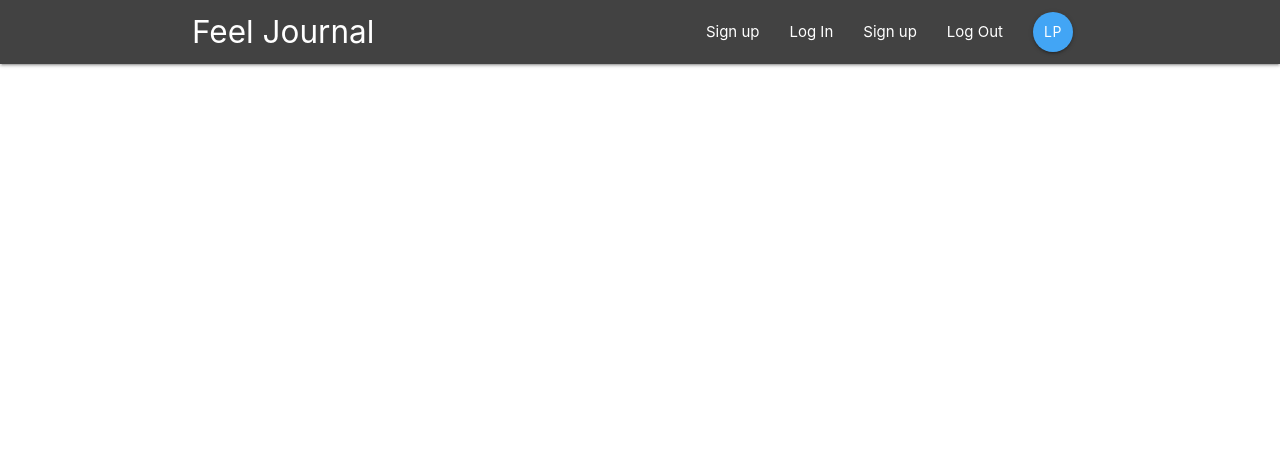
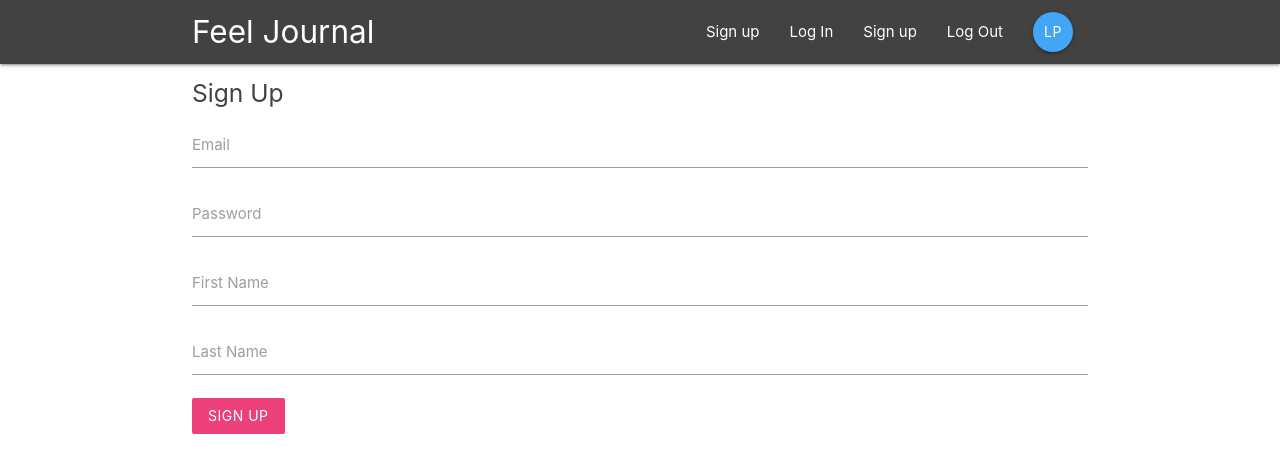
Before and after one commit to lphamski/feel-journal, a React (Create React App) app: page /signup in a window 1280 px wide. Shown: the top 472 px of the page. Built offline with nearby package versions, Linux system fonts and the light colour scheme.

Commit message:
signup/in components

```diff
--- a/public/index.html
+++ b/public/index.html
@@ -39,5 +39,6 @@
       To begin the development, run `npm start` or `yarn start`.
       To create a production bundle, use `npm run build` or `yarn build`.
     -->
+    <script src="https://cdnjs.cloudflare.com/ajax/libs/materialize/1.0.0/js/materialize.min.js"></script>
   </body>
 </html>
--- a/src/App.js
+++ b/src/App.js
@@ -3,6 +3,8 @@
 import {BrowserRouter, Switch, Route} from 'react-router-dom';
 import Dashboard from './components/dashboard/Dashboard';
 import ProjectDetails from './components/projects/ProjectDetails';
+import Signin from './components/auth/Signin';
+import Signup from './components/auth/Signup';
 
 function App() {
   return (
@@ -12,6 +14,8 @@
         <Switch>
           <Route exact path='/' component={Dashboard}/>
           <Route path='/project/:id' component={ProjectDetails} />
+          <Route path='/signin' component={Signin}/>
+          <Route path='/signup' component={Signup}/>
         </Switch>
       </div>
     </BrowserRouter>
--- a/src/components/auth/Signin.js
+++ b/src/components/auth/Signin.js
@@ -1,10 +1,40 @@
 import React, { Component } from 'react'
 
 class Signin extends Component {
+    state = {
+        email:'',
+        password:'',
+    }
+
+    handleChange = (e) => {
+        this.setState({
+            [e.target.id]: e.target.value
+        })
+    }
+
+    handleSubmit = (e) => {
+        e.preventDefault();
+        console.log(this.state);
+    }
+
     render() {
+        {/* going to need a class component to store a local state of user data */}
         return (
             <div className="container">
-
+                <form onSubmit={this.handleSubmit} className="white">
+                    <h5 className="grey-text text-darken-3">Sign In</h5>
+                    <div className="input-field">
+                        <label htmlFor="email">Email</label>
+                        <input type="email" id="email" onChange={this.handleChange}></input>
+                    </div>
+                    <div className="input-field">
+                        <label htmlFor="password">Password</label>
+                        <input type="password" id="password" onChange={this.handleChange}></input>
+                    </div>
+                    <div className="input-field">
+                        <button className="btn pink lighten-1 z-depth-0">Login</button>
+                    </div>
+                </form>
             </div>
         )
     }
--- a/src/components/auth/Signup.js
+++ b/src/components/auth/Signup.js
@@ -1,10 +1,50 @@
 import React, { Component } from 'react'
 
 class Signup extends Component {
+    state = {
+        email:'',
+        password:'',
+        firstName:'',
+        lastName: '',
+    }
+
+    handleChange = (e) => {
+        this.setState({
+            [e.target.id]: e.target.value
+        })
+    }
+
+    handleSubmit = (e) => {
+        e.preventDefault();
+        console.log(this.state);
+    }
+
     render() {
+        {/* going to need a class component to store a local state of user data */}
         return (
-            <div>
-
+            <div className="container">
+                <form onSubmit={this.handleSubmit} className="white">
+                    <h5 className="grey-text text-darken-3">Sign Up</h5>
+                    <div className="input-field">
+                        <label htmlFor="email">Email</label>
+                        <input type="email" id="email" onChange={this.handleChange}></input>
+                    </div>
+                    <div className="input-field">
+                        <label htmlFor="password">Password</label>
+                        <input type="password" id="password" onChange={this.handleChange}></input>
+                    </div>
+                    <div className="input-field">
+                        <label htmlFor="firstName">First Name</label>
+                        <input type="text" id="firstName" onChange={this.handleChange}></input>
+                    </div>
+                    <div className="input-field">
+                        <label htmlFor="lastName">Last Name</label>
+                        <input type="text" id="lastName" onChange={this.handleChange}></input>
+                    </div>
+                    <div className="input-field">
+                        <button className="btn pink lighten-1 z-depth-0">Sign Up</button>
+                    </div>
+                </form>
             </div>
         )
     }
--- a/src/components/projects/ProjectList.js
+++ b/src/components/projects/ProjectList.js
@@ -7,7 +7,6 @@
         <div className="project-list section">
             <ProjectSummary/>
             <ProjectSummary/>
-
             <ProjectSummary/>
 
         </div>
```
